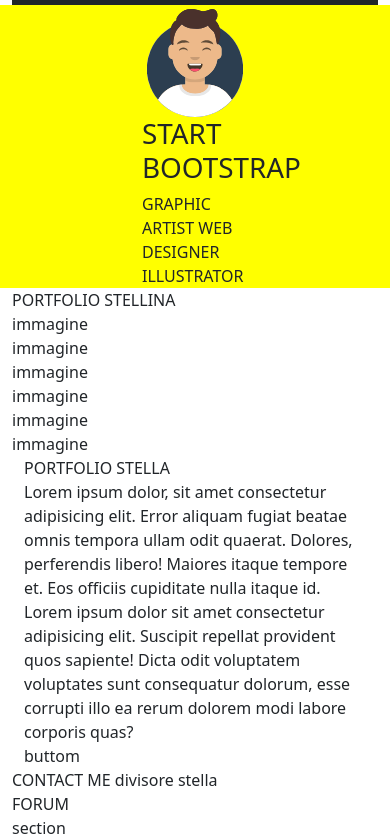
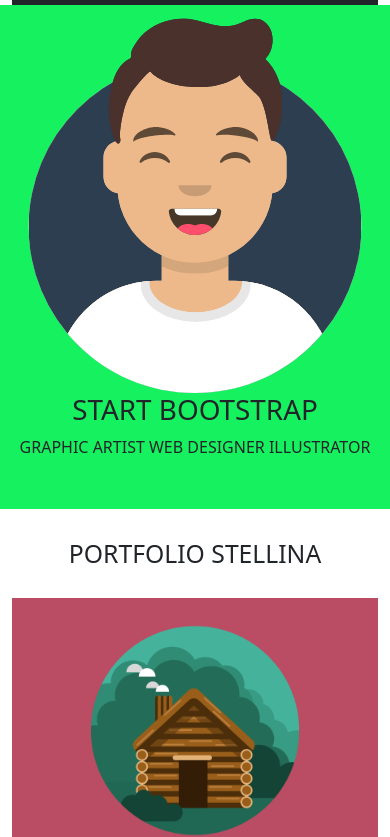
Before and after one commit to Rabab-art/html-css-bootstrap-freelancer, a plain HTML site: page index.html in a window 390 px wide. Shown: the part 45-882 px from the top of the page. Drawn offline with nearby package versions, Linux system fonts and the light colour scheme.

Commit message:
section portfolio and about

```diff
--- a/css/style.css
+++ b/css/style.css
@@ -24,10 +24,42 @@ section{
 } */
 **********************************
 
-img{
-    width: 20%;
+#avatar{
+    height: 50px;
+    width: 200px;
 }
 
-.green{
-    background-color: yellow;
+.avatar{
+    background-color:rgb(22, 241, 95);
+text-align: center;
+
 }
+
+.avart-col{
+    margin-bottom: 50px;
+}
+
+
+
+img {
+    max-width: 100%;
+}
+
+#portfolio{
+    text-align: center;
+}
+
+#portfolio h2{
+    margin-top: 30px;
+    margin-bottom: 30px;
+}
+
+#about{
+    background-color:rgb(22, 241, 95) ;
+}
+
+#about h2{
+    text-align: center;
+    margin-top: 30px;
+    margin-bottom: 30px;
+}
--- a/index.html
+++ b/index.html
@@ -39,39 +39,41 @@
 
         </nav>
 
-        <div class="row green">
-            <div class="col-4"></div>
+        <div class="row avatar">
+            <!-- <div class=" col-4"></div> -->
 
-            <div class="col-4 justify-items-center">
-                <img src="./img/avatar.svg" alt="avatar">
+            <div class="col avart-col">
+                <img id="avatar" src="./img/avatar.svg" alt="avatar">
                 <h1>START BOOTSTRAP</h1>
-
-                <div></div>
                 <div>GRAPHIC ARTIST WEB DESIGNER ILLUSTRATOR</div>
 
             </div>
-            <div class="col-4"></div>
+            <!-- <div class=" col-4"></div> -->
         </div>
 
 
     </section>
     <section id="portfolio" class="container">
         <div class="row">
-            <div class="col">PORTFOLIO STELLINA</div>
+            <div class="col">
+                <h2>PORTFOLIO STELLINA</h2>
+            </div>
         </div>
         <div class="row">
-            <div class="col-12 col-md-6 col-lg-4">immagine</div>
-            <div class="col-12 col-md-6 col-lg-4">immagine</div>
-            <div class="col-12 col-md-6 col-lg-4">immagine</div>
-            <div class="col-12 col-md-6 col-lg-4">immagine</div>
-            <div class="col-12 col-md-6 col-lg-4">immagine</div>
-            <div class="col-12 col-md-6 col-lg-4">immagine</div>
+            <div class="col-12 col-md-6 col-lg-4"> <img src="./img/cabin.png" alt=""></div>
+            <div class="col-12 col-md-6 col-lg-4"> <img src="./img/game.png" alt=""></div>
+            <div class="col-12 col-md-6 col-lg-4"> <img src="./img/cake.png" alt=""></div>
+            <div class="col-12 col-md-6 col-lg-4"> <img src="./img/circus.png" alt=""></div>
+            <div class="col-12 col-md-6 col-lg-4"> <img src="./img/submarine.png" alt=""></div>
+            <div class="col-12 col-md-6 col-lg-4"> <img src="./img/safe.png" alt=""></div>
         </div>
     </section>
     <section id="about" class="container-fluid">
         <div class="container">
             <div class="row">
-                <div class="col">PORTFOLIO STELLA</div>
+                <div class="col">
+                    <h2>PORTFOLIO STELLA</h2>
+                </div>
             </div>
             <div class="row">
                 <div class="col-12 col-md-6 offset-lg-2 col-lg-4">
@@ -96,10 +98,14 @@
 
     <section id="contact" class="container">
         <div class="row">
-            <div class="col"> CONTACT ME divisore stella</div>
+            <div class="col">
+                <h3>CONTACT ME divisore stella</h3>
+            </div>
         </div>
         <div class="row">
-            <div class="col offset-lg-2 col-lg-8"> FORUM</div>
+            <div class="col offset-lg-2 col-lg-8">
+                <h3>FORUM</h3>
+            </div>
         </div>
 
     </section>
```
